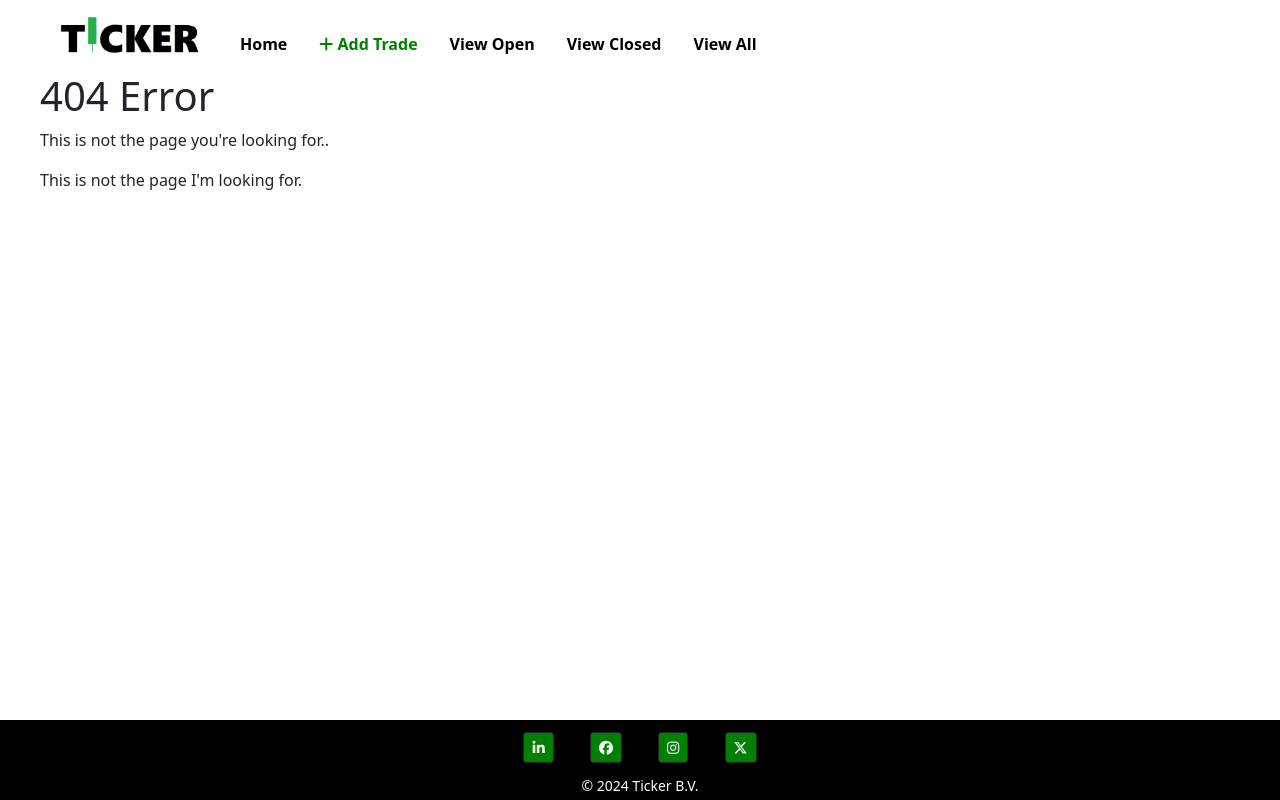
After one commit to DannyGilligan/ticker, a Django app: template trades/templates/trades/404.html in a window 1280 px wide. The commit adds this page. Run offline with Django 4.2, Linux system fonts and the light colour scheme; the template is opened without the code that fills it, so the values that code supplies are empty.

Commit message:
Add 404 error page

```diff
--- /dev/null
+++ b/trades/templates/trades/404.html
@@ -0,0 +1,18 @@
+{% extends "trades/base.html" %}
+
+{% block body %}
+
+
+
+
+<h1>404 Error</h1>
+
+<p>This is not the page you're looking for..</p>
+
+<a>This is not the page I'm looking for.</a>
+
+
+
+
+
+{% endblock %}
--- a/trades/templates/trades/base.html
+++ b/trades/templates/trades/base.html
@@ -85,7 +85,7 @@
                 <i class="fa-brands fa-x-twitter"></i>
             </button>
         </div>
-        <div class="text-center text-white mt-1 text-center small" style="background-color: black;">
+        <div class="text-center text-white mb-1 text-center small" style="background-color: black;">
             © 2024 Ticker B.V.
         </div>
     </footer>
```
